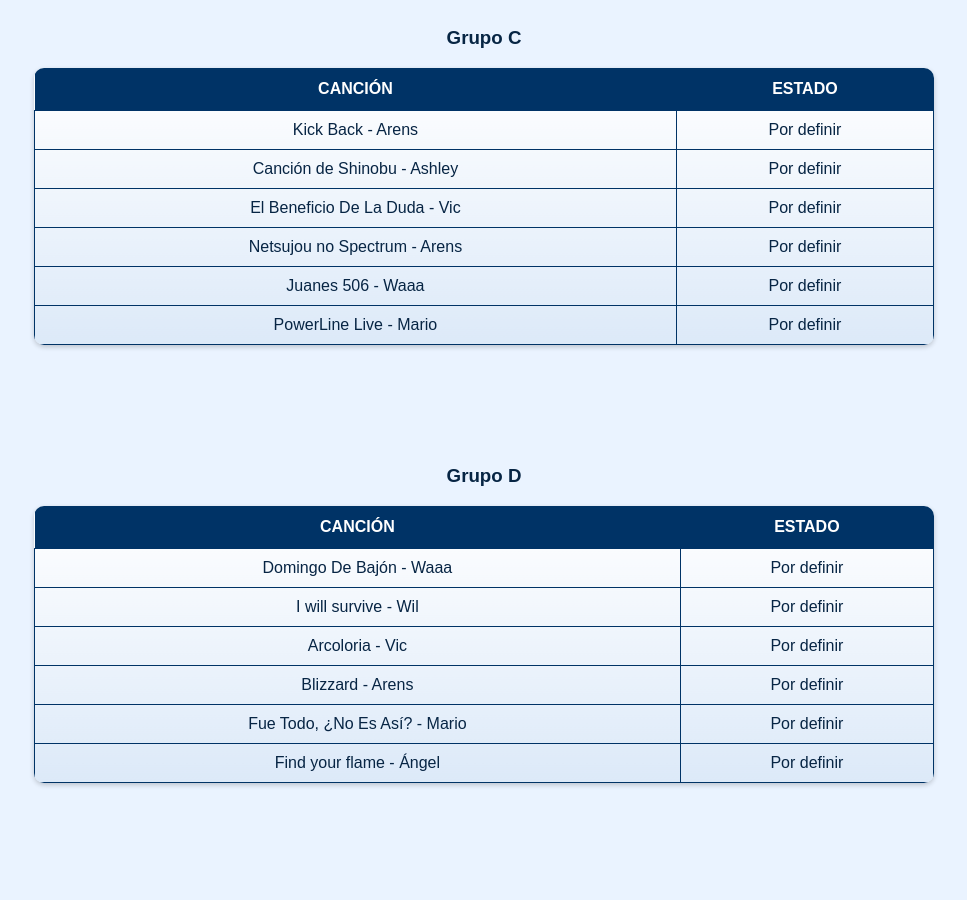
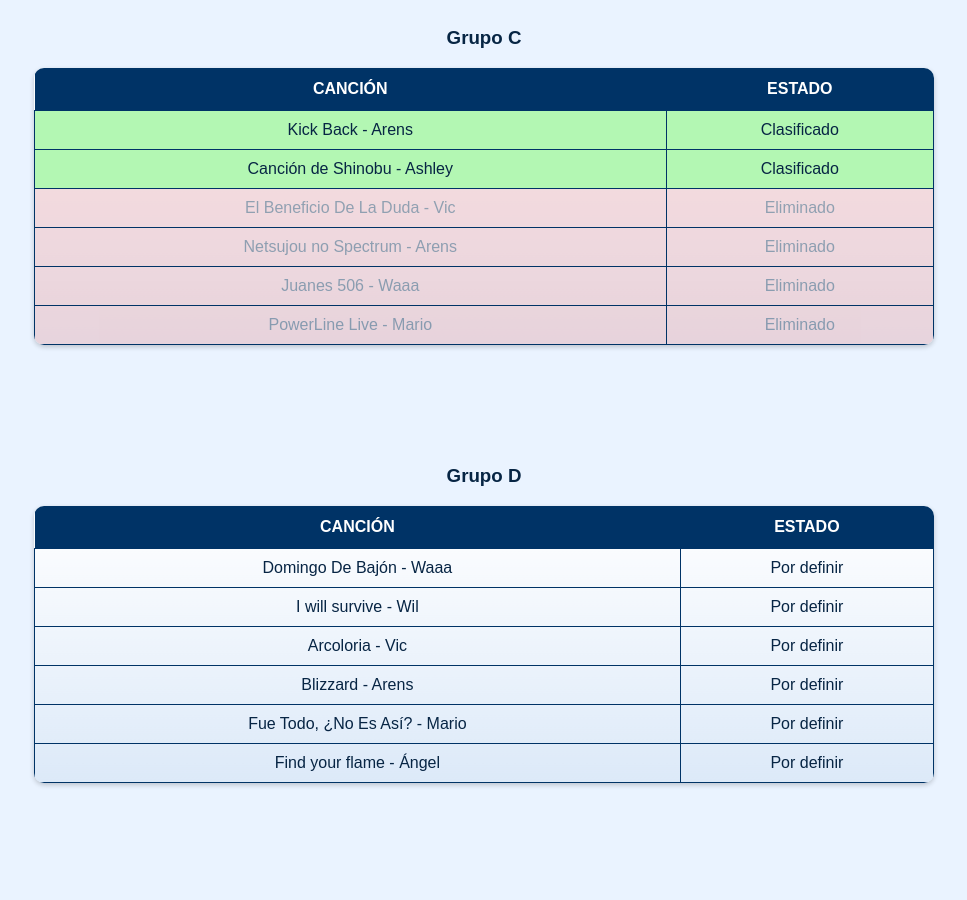
Before and after one commit to mariopopplio22-star/Mundial-de-canciones, a plain HTML site: page fasegrupos.html in a window 1280 px wide. Shown: the part 1244-2144 px from the top of the page, without its empty margins (156-1123 px from the left). Drawn offline with Linux system fonts and the light colour scheme.

Commit message:
Add files via upload

```diff
--- a/fasegrupos.html
+++ b/fasegrupos.html
@@ -52,12 +52,12 @@
       <h3>Grupo C</h3>
       <table>
         <tr><th>Canción</th><th>Estado</th></tr>
-        <tr class=""><td>Kick Back - Arens</td><td>Por definir</td></tr>
-        <tr class=""><td>Canción de Shinobu - Ashley</td><td>Por definir</td></tr>
-        <tr class=""><td>El Beneficio De La Duda - Vic</td><td>Por definir</td></tr>
-        <tr class=""><td>Netsujou no Spectrum - Arens</td><td>Por definir</td></tr>
-        <tr class=""><td>Juanes 506 - Waaa</td><td>Por definir</td></tr>
-        <tr class=""><td>PowerLine Live - Mario</td><td>Por definir</td></tr>
+        <tr class="clasificado"><td>Kick Back - Arens</td><td>Clasificado</td></tr>
+        <tr class="clasificado"><td>Canción de Shinobu - Ashley</td><td>Clasificado</td></tr>
+        <tr class="eliminado"><td>El Beneficio De La Duda - Vic</td><td>Eliminado</td></tr>
+        <tr class="eliminado"><td>Netsujou no Spectrum - Arens</td><td>Eliminado</td></tr>
+        <tr class="eliminado"><td>Juanes 506 - Waaa</td><td>Eliminado</td></tr>
+        <tr class="eliminado"><td>PowerLine Live - Mario</td><td>Eliminado</td></tr>
       </table>
     </div>
 
```
